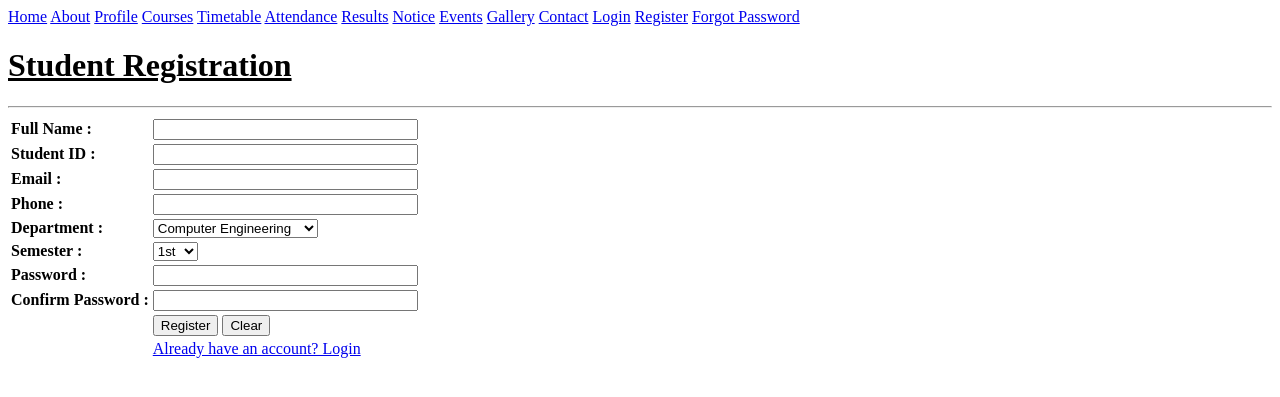
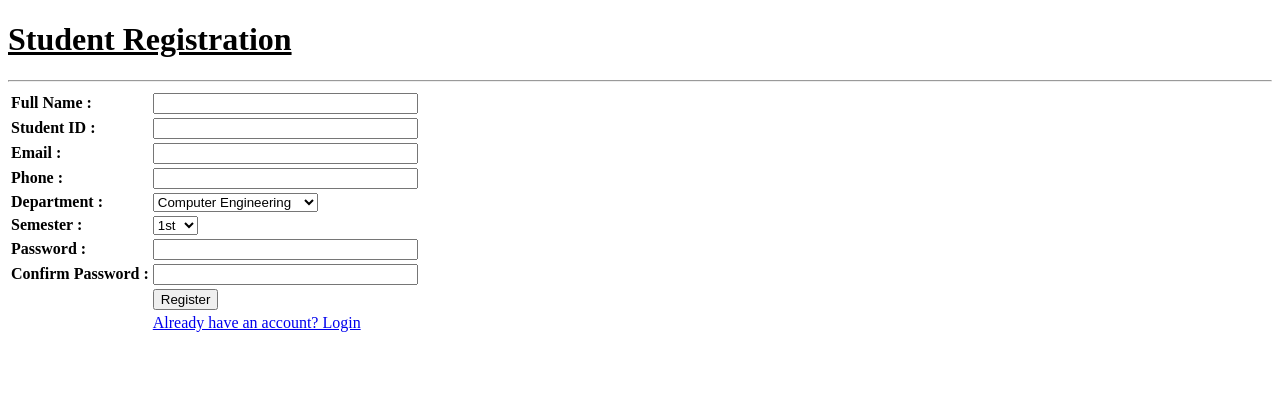
Before and after one commit to chauhand2463/WDF_LAB, a PHP site: page /Register.html in a window 1280 px wide. Shown: the top 397 px of the page. Run offline with PHP 8.4, Linux system fonts and the light colour scheme.

Commit message:
all html files are uploded

```diff
--- a/Student portal/Register.html
+++ b/Student portal/Register.html
@@ -4,49 +4,31 @@
   <title>StudentHub - Register</title>
 </head>
 <body>
-
-<div class="nav">
-  <a href="home.html">Home</a>
-  <a href="about.html">About</a>
-  <a href="Profile.html">Profile</a>
-  <a href="Courses.html">Courses</a>
-  <a href="Timetable.html">Timetable</a>
-  <a href="Attendance.html">Attendance</a>
-  <a href="Results.html">Results</a>
-  <a href="Notice.html">Notice</a>
-  <a href="Events.html">Events</a>
-  <a href="Gallery.html">Gallery</a>
-  <a href="Contact.html">Contact</a>
-  <a href="login.html">Login</a>
-  <a href="Register.html">Register</a>
-  <a href="forgot.html">Forgot Password</a>
-</div>
-
 <div>
   <h1><u>Student Registration</u></h1>
   <hr>
-  <form>
+  <form id="registerForm">
     <table>
       <tr>
         <td><b>Full Name :</b></td>
-        <td><input type="text" size="30" required></td>
+        <td><input type="text" id="fullName" size="30" required></td>
       </tr>
       <tr>
         <td><b>Student ID :</b></td>
-        <td><input type="text" size="30" required></td>
+        <td><input type="text" id="studentId" size="30" required></td>
       </tr>
       <tr>
         <td><b>Email :</b></td>
-        <td><input type="email" size="30" required></td>
+        <td><input type="email" id="email" size="30" required></td>
       </tr>
       <tr>
         <td><b>Phone :</b></td>
-        <td><input type="text" size="30" required></td>
+        <td><input type="text" id="phone" size="30" required></td>
       </tr>
       <tr>
         <td><b>Department :</b></td>
         <td>
-          <select>
+          <select id="department">
             <option>Computer Engineering</option>
             <option>Information Technology</option>
             <option>Mechanical Engineering</option>
@@ -58,7 +40,7 @@
       <tr>
         <td><b>Semester :</b></td>
         <td>
-          <select>
+          <select id="semester">
             <option>1st</option>
             <option>2nd</option>
             <option>3rd</option>
@@ -72,15 +54,15 @@
       </tr>
       <tr>
         <td><b>Password :</b></td>
-        <td><input type="password" size="30" required></td>
+        <td><input type="password" id="password" size="30" required></td>
       </tr>
       <tr>
         <td><b>Confirm Password :</b></td>
-        <td><input type="password" size="30" required></td>
+        <td><input type="password" id="confirm" size="30" required></td>
       </tr>
       <tr>
         <td></td>
-        <td><input type="submit" value="Register"> <input type="reset" value="Clear"></td>
+        <td><input type="submit" value="Register"></td>
       </tr>
       <tr>
         <td></td>
@@ -90,5 +72,6 @@
   </form>
 </div>
 
+<script src="auth.js"></script>
 </body>
 </html>
--- a/Student portal/Results.html
+++ b/Student portal/Results.html
@@ -10,7 +10,7 @@
   <a href="about.html">About</a>
   <a href="Profile.html">Profile</a>
   <a href="Courses.html">Courses</a>
-  <a href="Timetable.html">Timetable</a>
+  <a href="simpletimetable.html">Timetable</a>
   <a href="Attendance.html">Attendance</a>
   <a href="Results.html">Results</a>
   <a href="Notice.html">Notice</a>
--- a/Student portal/about.html
+++ b/Student portal/about.html
@@ -10,7 +10,7 @@
   <a href="about.html">About</a>
   <a href="Profile.html">Profile</a>
   <a href="Courses.html">Courses</a>
-  <a href="Timetable.html">Timetable</a>
+  <a href="simpletimetable.html">Timetable</a>
   <a href="Attendance.html">Attendance</a>
   <a href="Results.html">Results</a>
   <a href="Notice.html">Notice</a>
--- a/Student portal/home.css
+++ b/Student portal/home.css
@@ -43,7 +43,7 @@ body > a {
 }
 
 .sidebar a:hover {
-  background: #ffb400;
+  background: #42a54e;
   color: #1a3c6e;
 }
 
@@ -86,7 +86,7 @@ body > a {
 }
 
 .card:hover {
-  background: #ffb400;
+  background: #7d71ec;
 }
 
 .footer {
--- a/Student portal/home.html
+++ b/Student portal/home.html
@@ -27,7 +27,7 @@
       <a href="Courses.html"><div class="card"><h3>Courses</h3><p>View all courses</p></div></a>
       <a href="Attendance.html"><div class="card"><h3>Attendance</h3><p>Check your attendance</p></div></a>
       <a href="Results.html"><div class="card"><h3>Results</h3><p>See your results</p></div></a>
-      <a href="Timetable.html"><div class="card"><h3>Timetable</h3><p>Class schedule</p></div></a>
+      <a href="simpletimetable.html"><div class="card"><h3>Timetable</h3><p>Class schedule</p></div></a>
       <a href="Notice.html"><div class="card"><h3>Notice</h3><p>Latest notices</p></div></a>
       <a href="Events.html"><div class="card"><h3>Events</h3><p>Upcoming events</p></div></a>
       <a href="Gallery.html"><div class="card"><h3>Gallery</h3><p>Photos and videos</p></div></a>
--- a/Student portal/login.html
+++ b/Student portal/login.html
@@ -20,7 +20,7 @@
       </tr>
       <tr>
         <td></td>
-        <td><input type="submit" value="Login"> <input type="reset" value="Clear"></td>
+        <td><input type="submit" value="Login"></td>
       </tr>
       <tr>
         <td></td>
@@ -31,5 +31,6 @@
   <br>
   <p>Don't have an account? <a href="Register.html">Register here</a>.</p>
 </div>
+<script src="auth.js"></script>
 </body>
 </html>
--- a/Timetable/simpletimetable.css
+++ b/Student portal/simpletimetable.css
@@ -1,5 +1,3 @@
-
-
 table {
     width: 100%;
     border-collapse: collapse;
--- a/Timetable/simpletimetable.html
+++ b/Student portal/simpletimetable.html
@@ -4,7 +4,7 @@
     <meta charset="UTF-8">
     <meta name="viewport" content="width=device-width, initial-scale=1.0">
     <title>Weekly Timetable</title>
-    <link rel = " stylesheet" href = "simpletimetable.css"
+    <link rel="stylesheet" href="simpletimetable.css">
 </head>
 <body>
     <h1>Weekly timetable</h1>
```
Also changed, not shown: Student portal/Events.html (+1 -17 lines), Student portal/Notice.html (+0 -17 lines), Student portal/Timetable.html (deleted, +0 -83 lines), Student portal/profile.css (+19 -19 lines).
